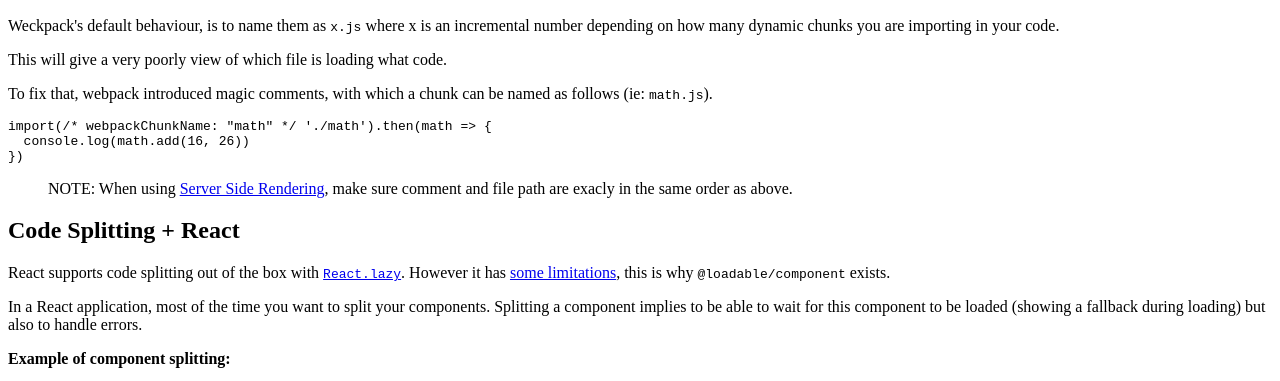
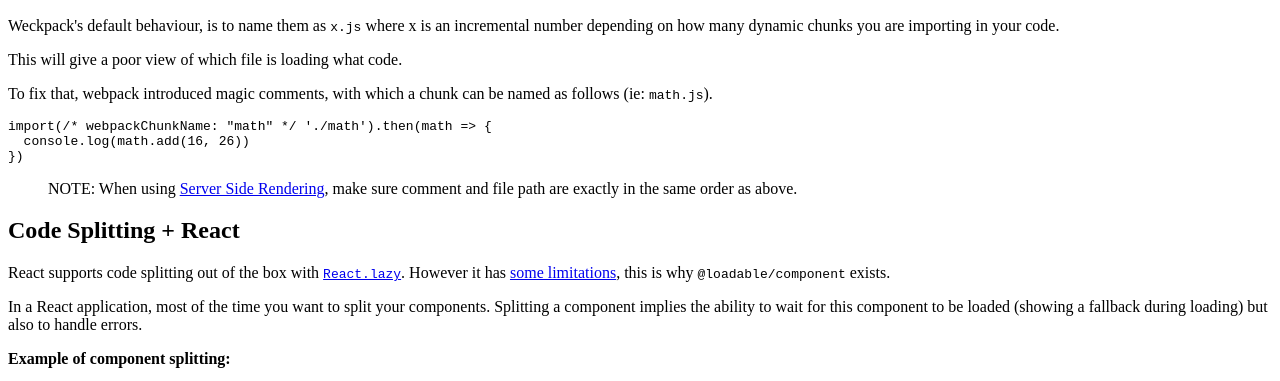
Before and after one commit to FE2Topper0127/loadable_components, a Gatsby site in the folder website/: page /docs/code-splitting in a window 1280 px wide. Shown: the part 715-1096 px from the top of the page. Built offline with nearby package versions, Linux system fonts and the light colour scheme; Gatsby itself is replaced by a stand-in of ours; code samples lack their colours.

Commit message:
Grammar + spelling.

````diff
--- a/website/src/pages/docs/code-splitting.mdx
+++ b/website/src/pages/docs/code-splitting.mdx
@@ -48,7 +48,7 @@ When using Babel, you’ll need to make sure that Babel can parse the dynamic im
 Weckpack's default behaviour, is to name them as `x.js` where x is an incremental number depending on how many dynamic
 chunks you are importing in your code.
 
-This will give a very poorly view of which file is loading what code.
+This will give a poor view of which file is loading what code.
 
 To fix that, webpack introduced magic comments, with which a chunk can be named as follows (ie: `math.js`).
 
@@ -59,14 +59,14 @@ import(/* webpackChunkName: "math" */ './math').then(math => {
 ```
 
 >NOTE:
->When using [Server Side Rendering](/docs/server-side-rendering/), make sure comment and file path are exacly in the same order as above.
+>When using [Server Side Rendering](/docs/server-side-rendering/), make sure comment and file path are exactly in the same order as above.
 
 
 ## Code Splitting + React
 
 React supports code splitting out of the box with [`React.lazy`](https://reactjs.org/docs/code-splitting.html#reactlazy). However it has [some limitations](/docs/loadable-vs-react-lazy), this is why `@loadable/component` exists.
 
-In a React application, most of the time you want to split your components. Splitting a component implies to be able to wait for this component to be loaded (showing a fallback during loading) but also to handle errors.
+In a React application, most of the time you want to split your components. Splitting a component implies the ability to wait for this component to be loaded (showing a fallback during loading) but also to handle errors.
 
 **Example of component splitting:**
 
````
